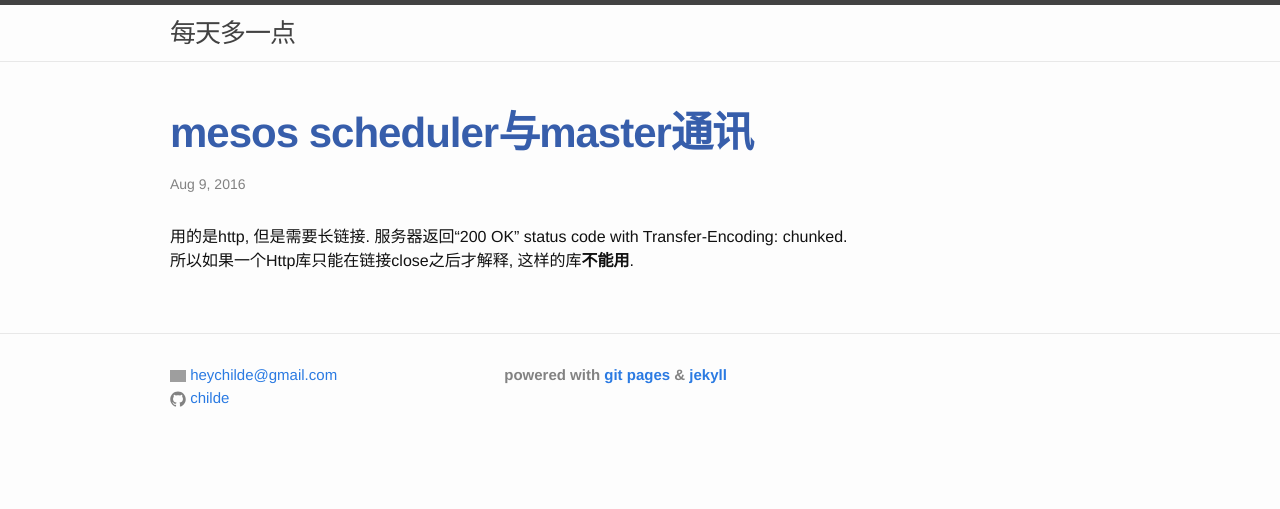
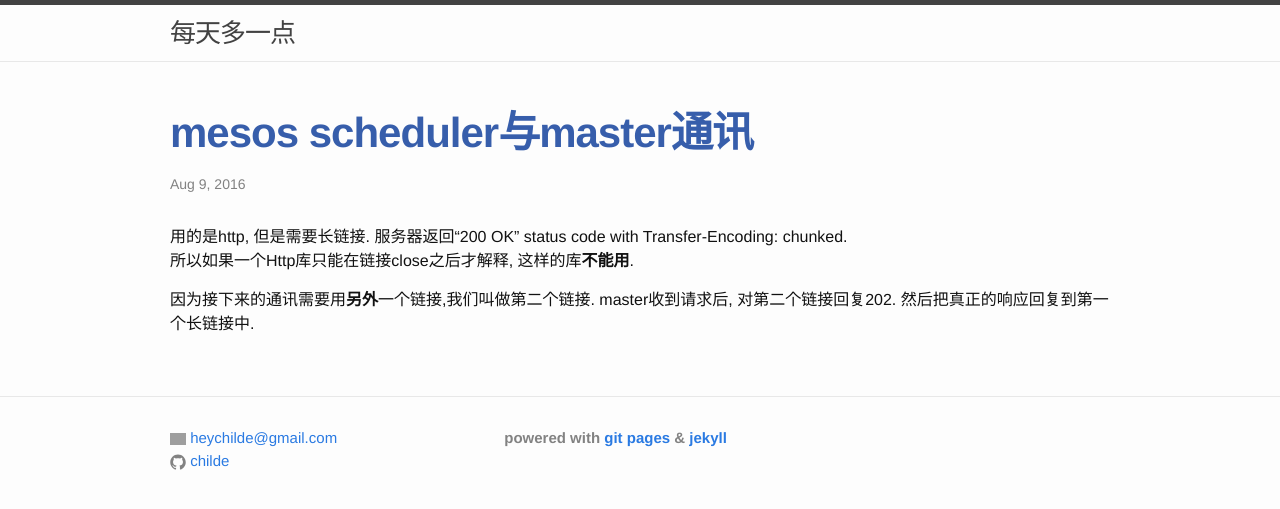
Before and after one commit to childe/gitcommit.today, a Jekyll site: the page built from _posts/2016-08-09-mesos-scheduler.md, in a window 1280 px wide. Shown: the top 509 px of the page. Built offline with Jekyll 4.4.1, drawn with Linux system fonts in a browser that asks for light colours; comment, search, counter and statistics services are not loaded; grey boxes are pictures that could not be loaded.

Commit message:
modified:   2016-08-09-mesos-scheduler.md

```diff
--- a/_posts/2016-08-09-mesos-scheduler.md
+++ b/_posts/2016-08-09-mesos-scheduler.md
@@ -6,3 +6,5 @@ date:   2016-08-09 10:24:51 +0800
 
 用的是http, 但是需要长链接. 服务器返回“200 OK” status code with Transfer-Encoding: chunked.
 所以如果一个Http库只能在链接close之后才解释, 这样的库**不能用**.
+
+因为接下来的通讯需要用**另外**一个链接,我们叫做第二个链接. master收到请求后, 对第二个链接回复202. 然后把真正的响应回复到第一个长链接中.
```
